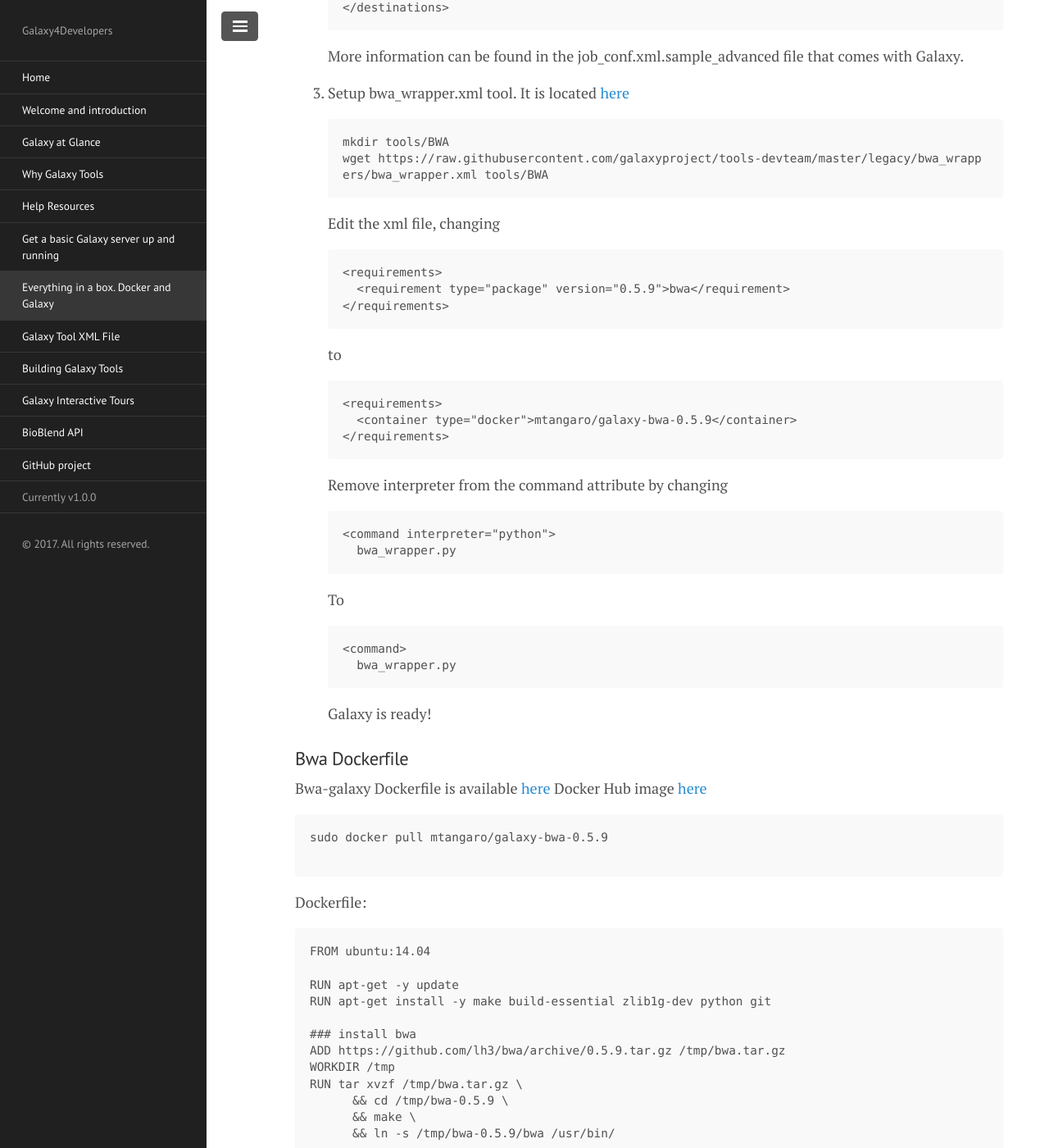
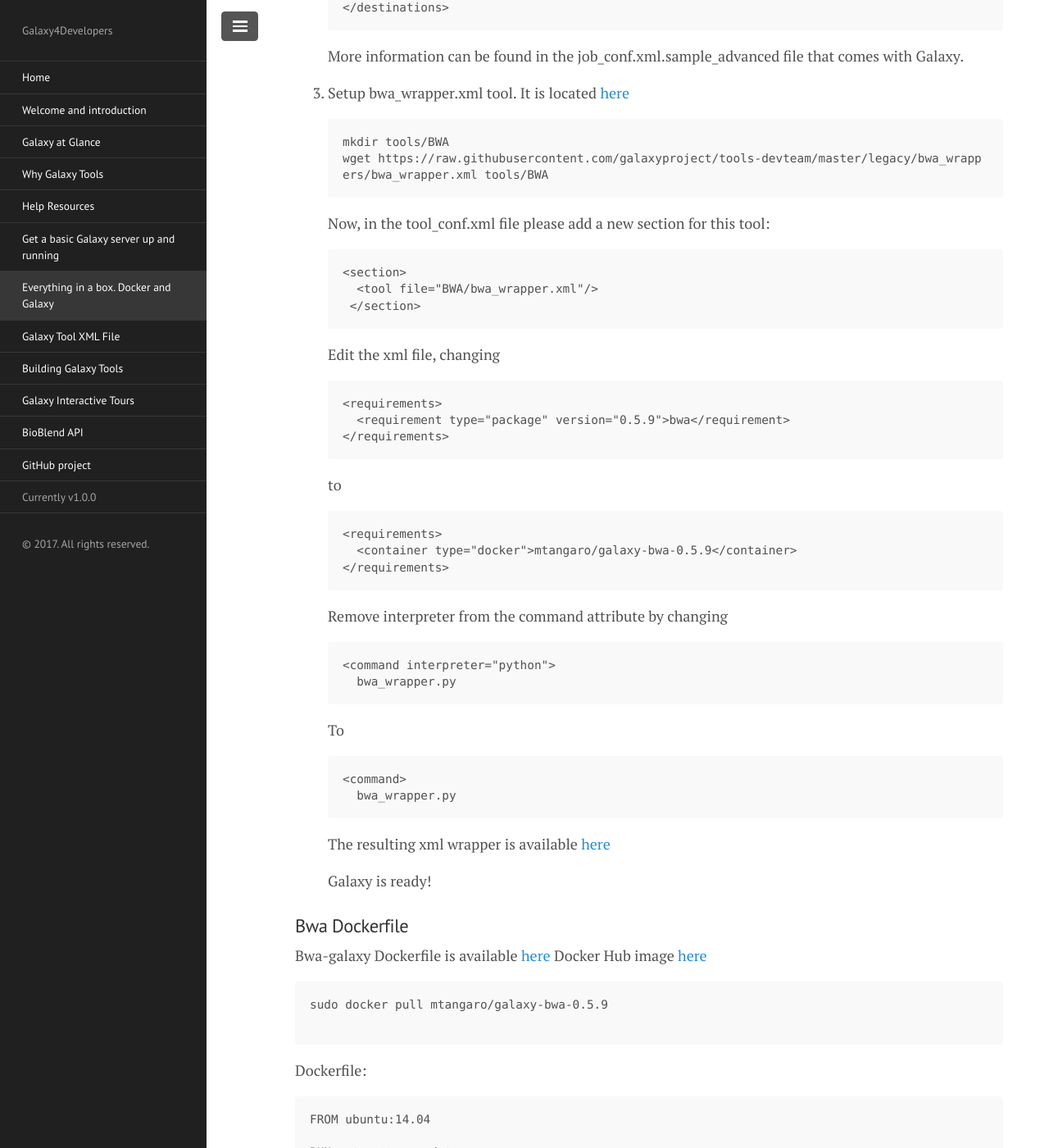
Before and after one commit to crs4/Galaxy4Developers, a Jekyll site: the page built from lectures/06.docker.md, in a window 1280 px wide and 1400 px high, scrolled down 15554 px. Shown: the whole window at 82% size. Built offline with Jekyll 4.4.1, drawn with Linux system fonts in a browser that asks for light colours; nearby versions of some CDN libraries; some of the changed text lies outside the part shown.

Commit message:
fix link

````diff
--- a/lectures/06.docker.md
+++ b/lectures/06.docker.md
@@ -474,6 +474,13 @@ galaxy  ALL = (root) NOPASSWD: SETENV: /usr/bin/docker
    wget https://raw.githubusercontent.com/galaxyproject/tools-devteam/master/legacy/bwa_wrappers/bwa_wrapper.xml tools/BWA
    ```
 
+   Now, in the tool_conf.xml file please add a new section for this tool:
+   ```
+   <section>
+     <tool file="BWA/bwa_wrapper.xml"/>
+    </section>
+   ```
+
    Edit the xml file, changing
    ```
    <requirements>
@@ -497,6 +504,8 @@ galaxy  ALL = (root) NOPASSWD: SETENV: /usr/bin/docker
    <command>
      bwa_wrapper.py
    ```
+   The resulting xml wrapper is available [here](https://raw.githubusercontent.com/mtangaro/galaxy/Galaxy4Developers/tools/BWA/bwa_wrapper.xml)
+
    Galaxy is ready!
 
 ### Bwa Dockerfile
@@ -533,7 +542,8 @@ RUN chmod a+x /usr/bin/bwa_wrapper.py
 
 ### Hands On! (4)
 
-1. Everything is already available [here](https://github.com/mtangaro/galaxy). Clone Galaxy repository fork, which includes all modified files:
+1. Everything is already available [here](https://github.com/mtangaro/galaxy).
+   Clone Galaxy repository fork, which includes all modified files:
    ```
    git clone https://github.com/mtangaro/galaxy.git
    cd galaxy
````
